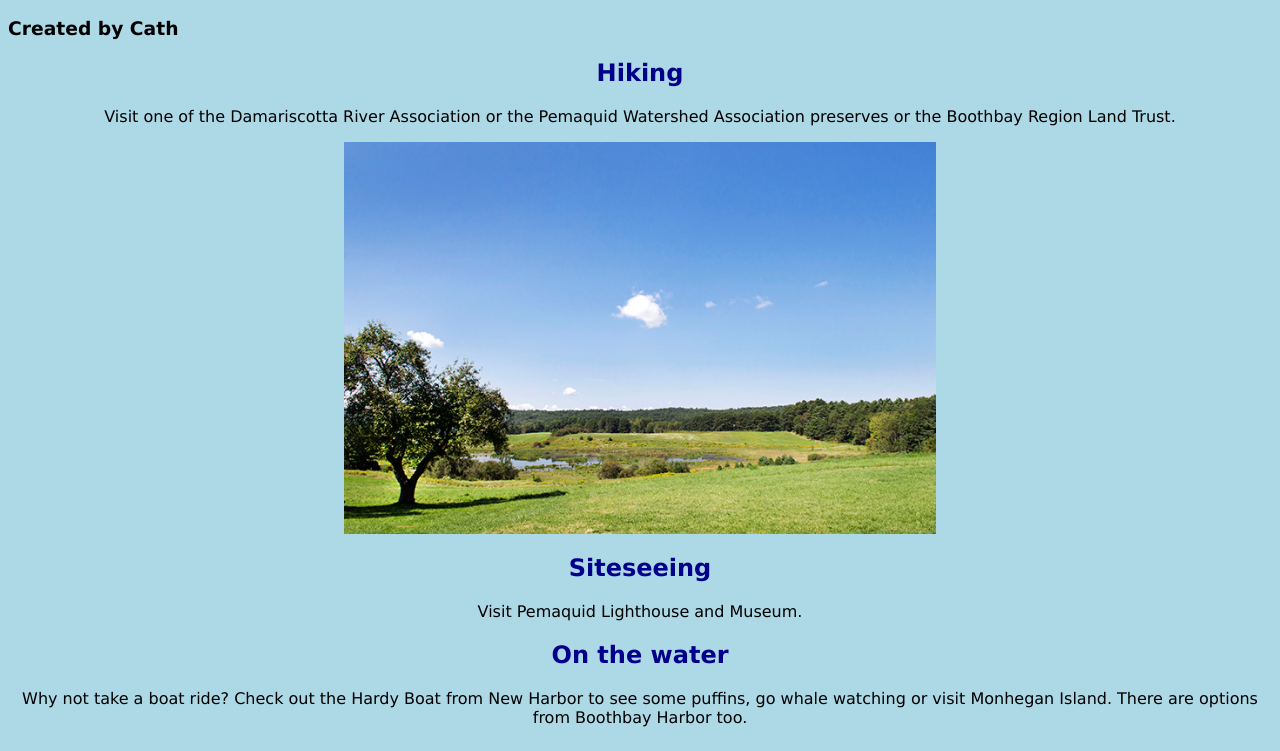
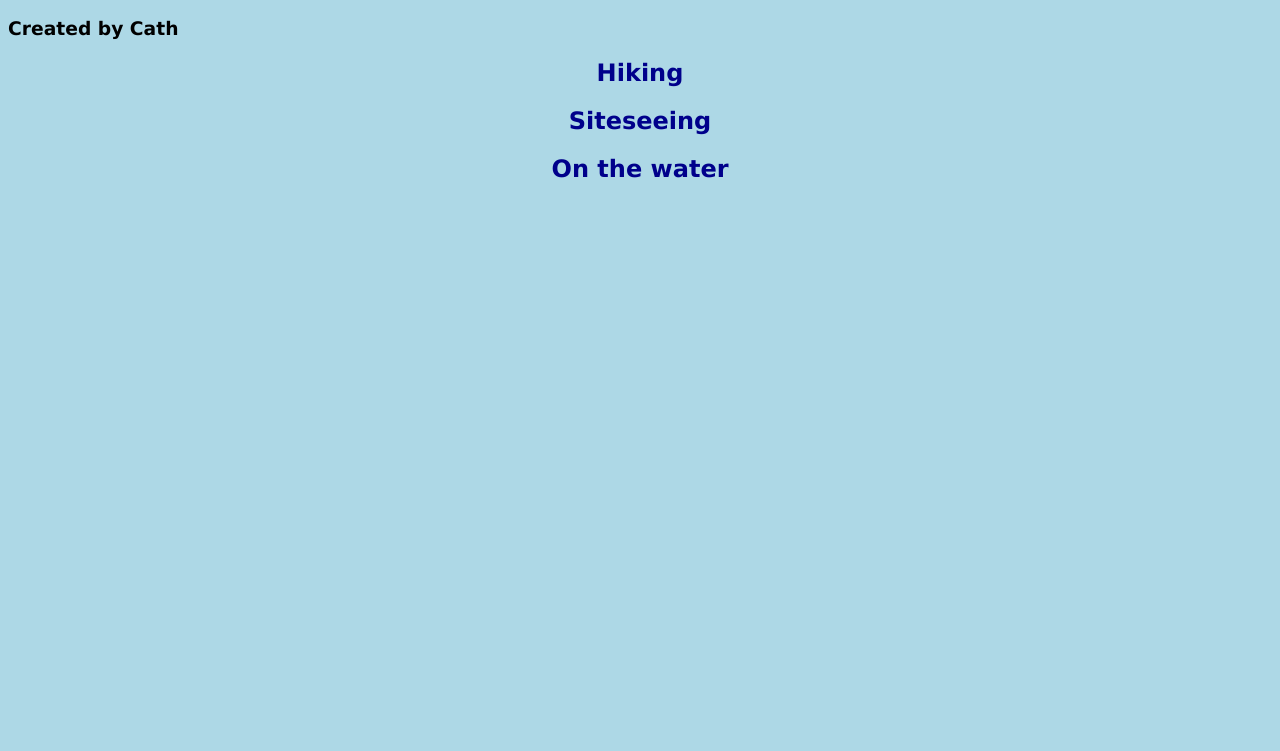
Before and after one commit to cathmmitchell/lincolnCounty, a plain HTML site: page index.html in a window 1280 px wide. Shown: the part 49-800 px from the top of the page. Drawn offline with Linux system fonts and the light colour scheme.

Commit message:
remaking the front page to just list the other page names

```diff
--- a/index.html
+++ b/index.html
@@ -9,24 +9,15 @@
     <div>
       <h2 id = "hikinghead" onmouseover="highlightcolor('hikinghead')"
       onmouseout="normalcolor('hikinghead')"> Hiking </h2>
-      <p class="bodytext"> Visit one of the Damariscotta River Association
-      or the Pemaquid Watershed Association preserves or the
-      Boothbay Region Land Trust.</p>
     </div>
-    <div id="imgsection">
-      <img src = 'greatSaltBay.jpg'>
-    </div>
+
     <div>
       <h2 id="siteseeinghead" onmouseover="highlightcolor('siteseeinghead')"
       onmouseout="normalcolor('siteseeinghead')"> Siteseeing </h2>
-      <p class="bodytext"> Visit Pemaquid Lighthouse and Museum. </p>
     </div>
     <div>
       <h2 id="onthewaterhead" onmouseover="highlightcolor('onthewaterhead')"
       onmouseout="normalcolor('onthewaterhead')"> On the water </h2>
-      <p class="bodytext"> Why not take a boat ride? Check out the Hardy Boat from
-      New Harbor to see some puffins, go whale watching or visit
-      Monhegan Island. There are options from Boothbay Harbor too.</p>
     </div>
   </body>
 </html>
```
